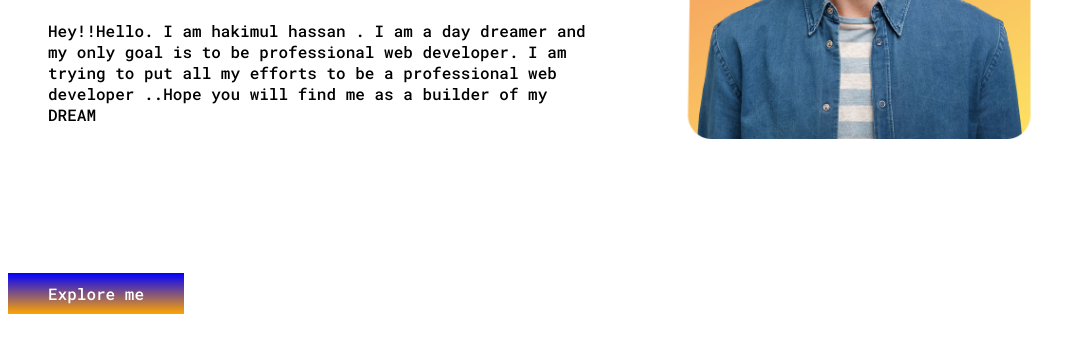
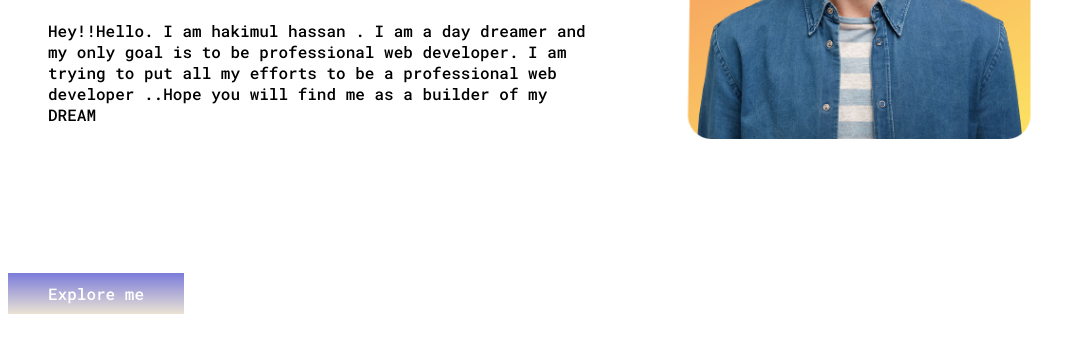
Before and after one commit to hassanhakimul/hakimul-developer, a plain HTML site: page index.html in a window 1280 px wide. Shown: the part 285-638 px from the top of the page, without its empty margins (0-1086 px from the left). Drawn offline with Linux system fonts and the light colour scheme.

Commit message:
hover added

```diff
--- a/style.css
+++ b/style.css
@@ -22,6 +22,9 @@ color: rgb(108, 218, 108);
 a{
     text-decoration: none;
     color: white;
-background-image: linear-gradient(blue,orange);
+background-image: linear-gradient(rgb(123, 123, 218),rgb(235, 227, 212));
     padding: 10px 40px;
 }
+a:hover{
+    background-color: red;
+}
```
Also changed, not shown: index.html (+1 -1 lines).
